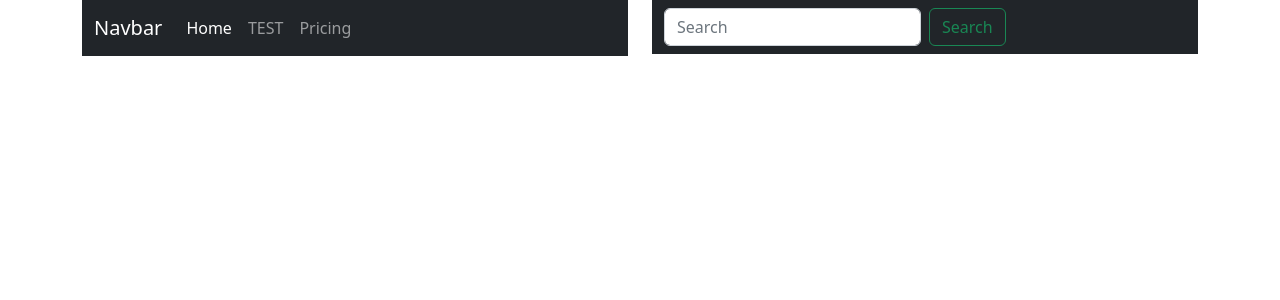
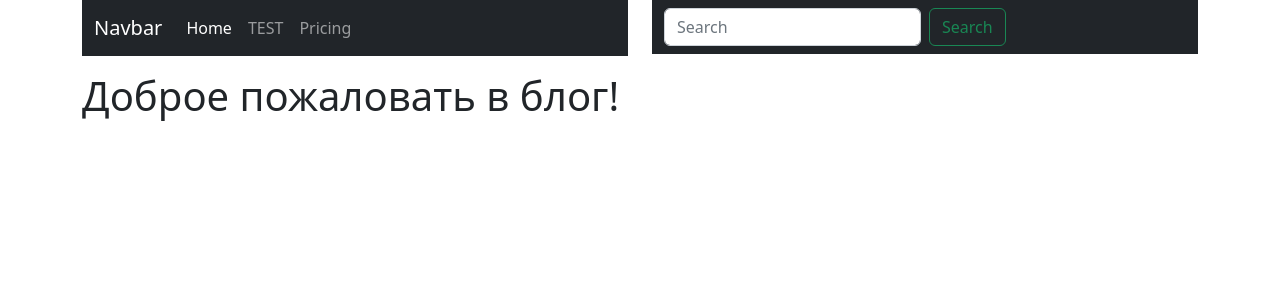
Before and after one commit to ShuvalovAnthony/django_ez_python, a Django app: template django_ez_python/templates/blog/blog_home.html in a window 1280 px wide. Shown: the top 300 px of the page. Run offline with Django 3.2, Linux system fonts and the light colour scheme; the template is opened without the code that fills it, so the values that code supplies are empty.

Commit message:
blog home template edited

```diff
--- a/django_ez_python/templates/blog/blog_home.html
+++ b/django_ez_python/templates/blog/blog_home.html
@@ -1 +1,5 @@
 {% extends '_base.html' %}
+
+{%block content %}
+<h1>Доброе пожаловать в блог!</h1>
+{% endblock %}
```
